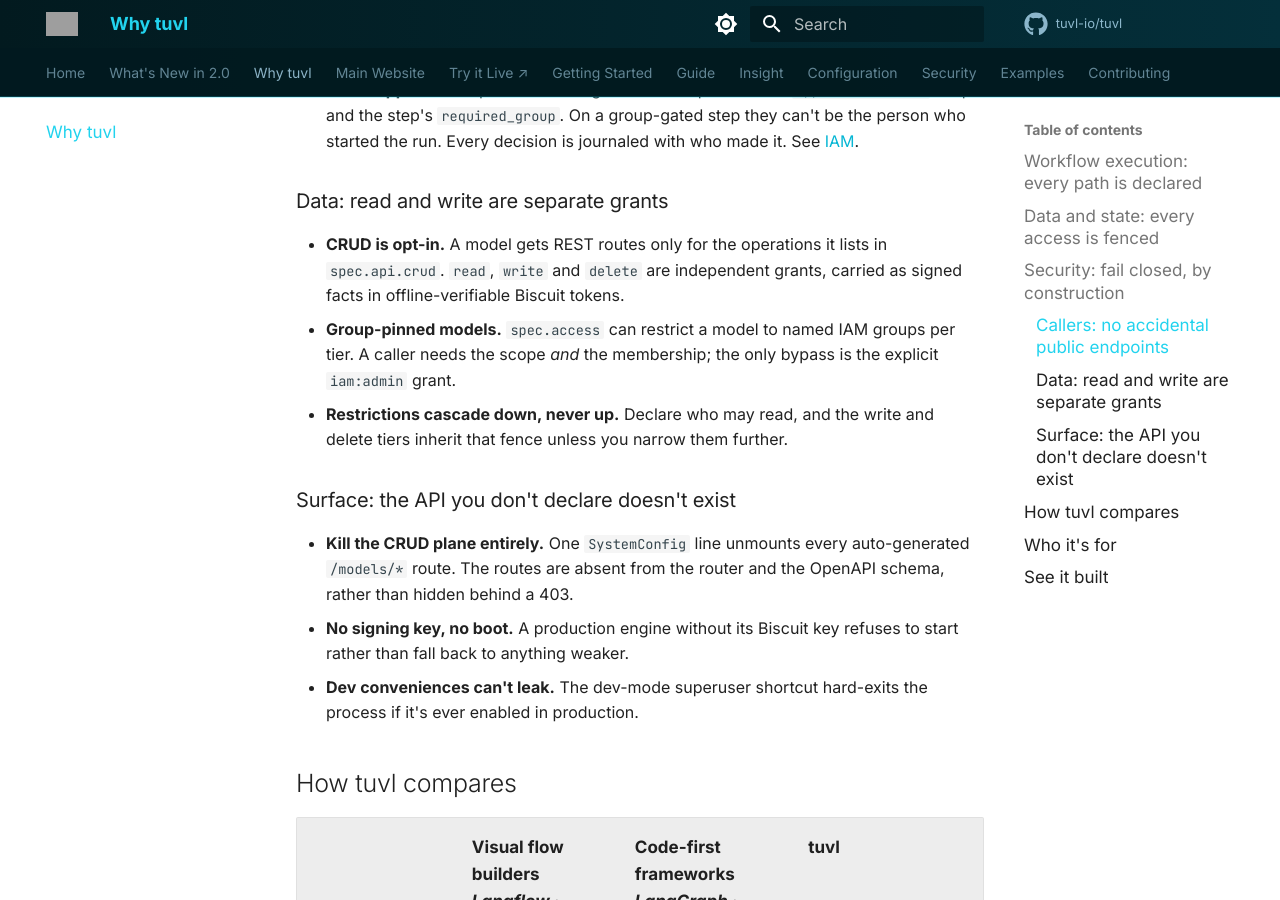
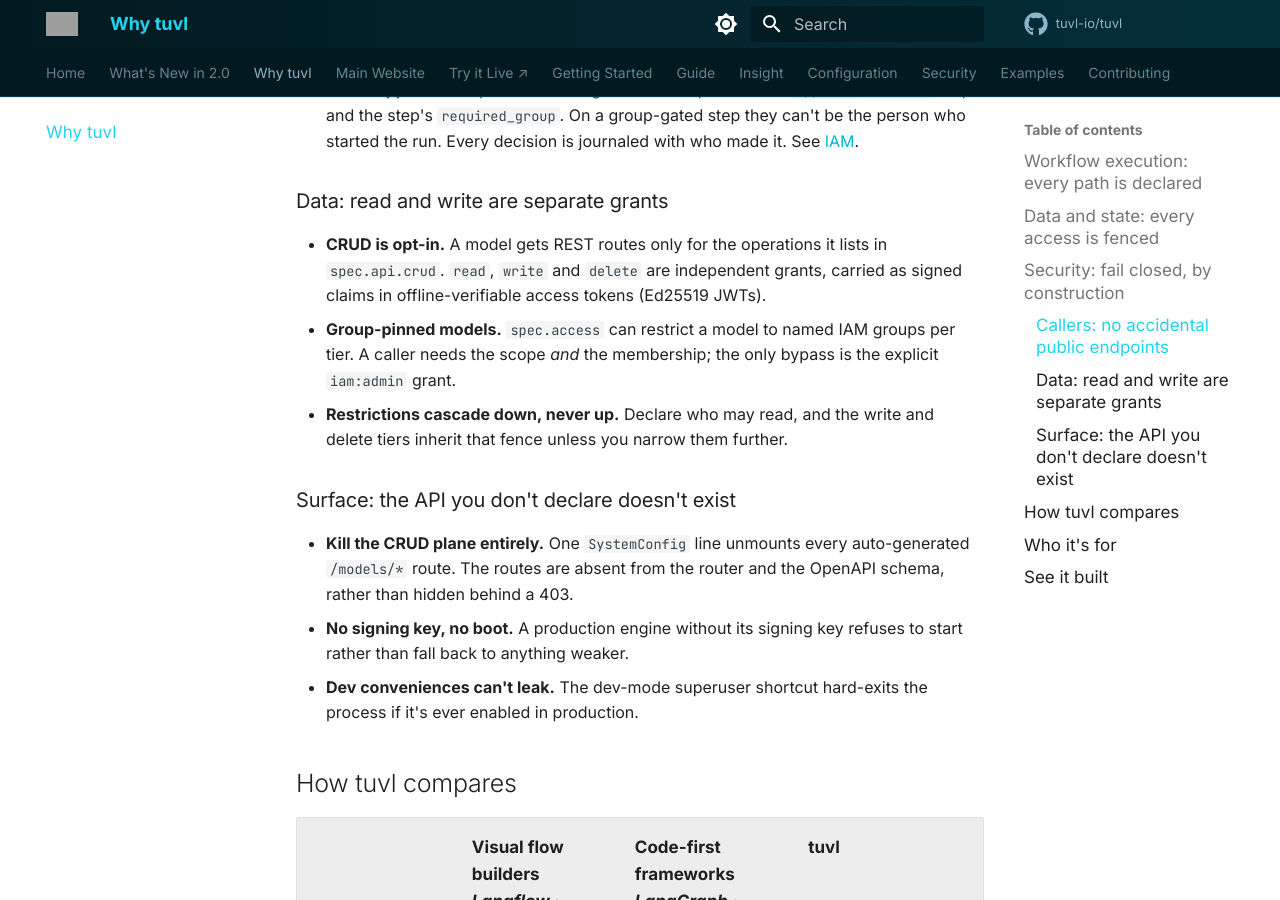
Before and after one commit to tuvl-io/docs, an MkDocs documentation site: the page built from docs/why-tuvl.md, in a window 1280 px wide and 900 px high, scrolled down 1718 px. Built offline with MkDocs 1.6.1 and Material for MkDocs 9.7.7, drawn with Linux system fonts in a browser that asks for light colours; comment, search, counter and statistics services are not loaded; grey boxes are pictures that could not be loaded.

Commit message:
docs(why-tuvl): access tokens are Ed25519 JWTs (tuvl-private#98)

```diff
--- a/docs/why-tuvl.md
+++ b/docs/why-tuvl.md
@@ -30,14 +30,14 @@ This page holds the detail behind the four guarantees on [tuvl.io](https://tuvl.
 
 ### Data: read and write are separate grants
 
-- **CRUD is opt-in.** A model gets REST routes only for the operations it lists in `spec.api.crud`. `read`, `write` and `delete` are independent grants, carried as signed facts in offline-verifiable Biscuit tokens.
+- **CRUD is opt-in.** A model gets REST routes only for the operations it lists in `spec.api.crud`. `read`, `write` and `delete` are independent grants, carried as signed claims in offline-verifiable access tokens (Ed25519 JWTs).
 - **Group-pinned models.** `spec.access` can restrict a model to named IAM groups per tier. A caller needs the scope *and* the membership; the only bypass is the explicit `iam:admin` grant.
 - **Restrictions cascade down, never up.** Declare who may read, and the write and delete tiers inherit that fence unless you narrow them further.
 
 ### Surface: the API you don't declare doesn't exist
 
 - **Kill the CRUD plane entirely.** One `SystemConfig` line unmounts every auto-generated `/models/*` route. The routes are absent from the router and the OpenAPI schema, rather than hidden behind a 403.
-- **No signing key, no boot.** A production engine without its Biscuit key refuses to start rather than fall back to anything weaker.
+- **No signing key, no boot.** A production engine without its signing key refuses to start rather than fall back to anything weaker.
 - **Dev conveniences can't leak.** The dev-mode superuser shortcut hard-exits the process if it's ever enabled in production.
 
 ## How tuvl compares
```
